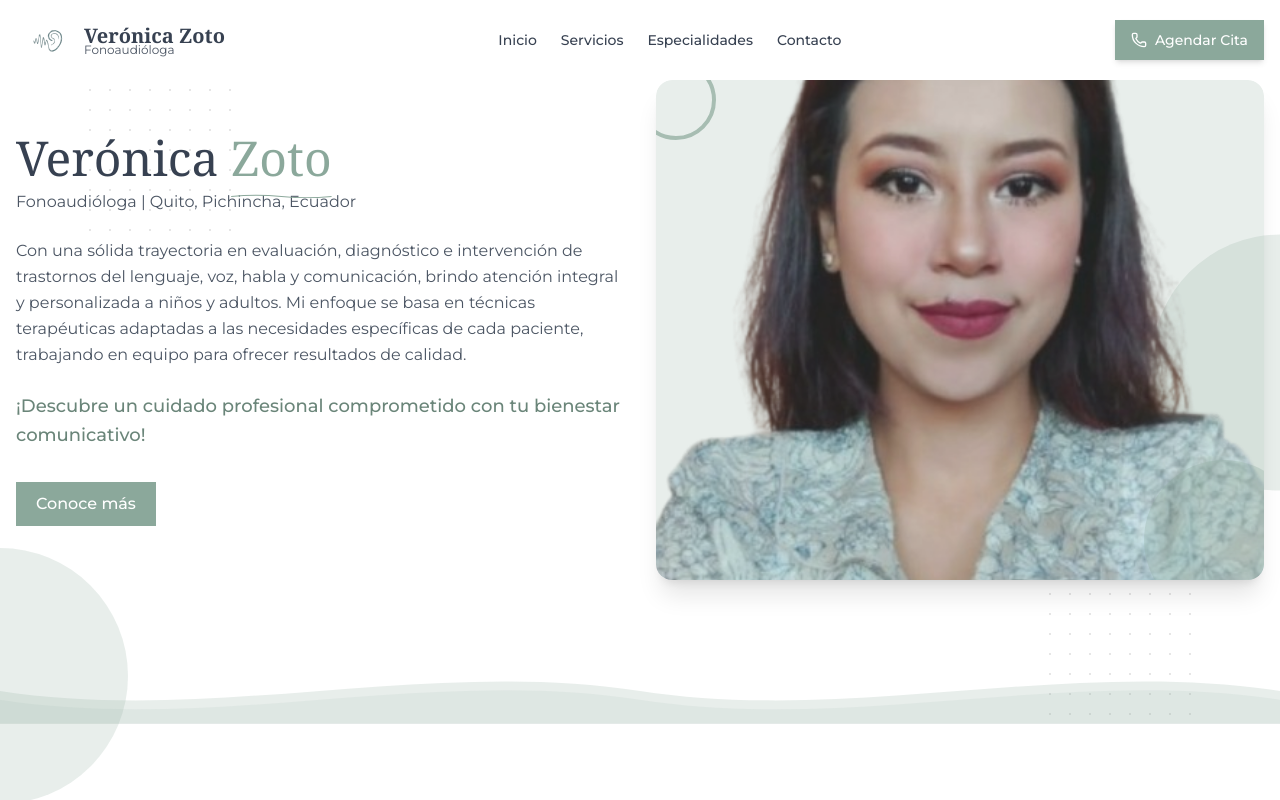
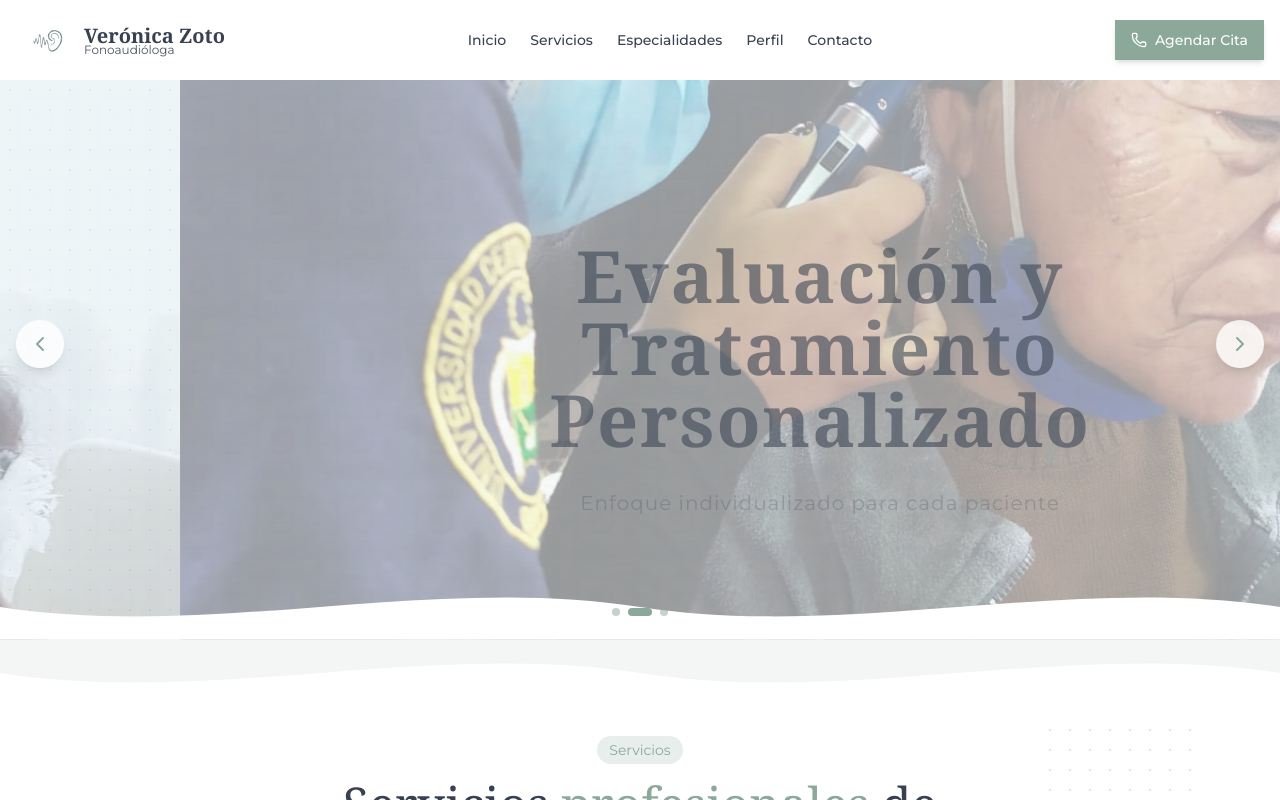
Before and after one commit to Paulfriki55/zoto_veronica_weblanding, a Next.js app in the folder speech-therapy-landing/: page / in a window 1280 px wide. Shown: the top 800 px of the page. Built offline with nearby package versions, Linux system fonts and the light colour scheme; a web font is replaced by a local one.

Commit message:
[add] new lookandfeel

```diff
--- a/speech-therapy-landing/app/page.tsx
+++ b/speech-therapy-landing/app/page.tsx
@@ -7,10 +7,38 @@ import { Skills } from "@/components/skills"
 import { Contact } from "@/components/contact"
 import { Start } from "@/components/start"
 import { Footer } from "@/components/footer"
-import { useEffect } from "react"
+import { useEffect, useRef } from "react"
 import { motion } from "framer-motion"
+import Lenis from "lenis"
 
 export default function Home() {
+  const lenisRef = useRef<Lenis | null>(null)
+
+  // Inicializar Lenis para scroll suave
+  useEffect(() => {
+    // Inicializar la instancia de Lenis
+    lenisRef.current = new Lenis({
+      duration: 1.2,
+      easing: (t) => Math.min(1, 1.001 - Math.pow(2, -10 * t)), // https://www.desmos.com/calculator/brs54l4xou
+      orientation: 'vertical',
+      gestureOrientation: 'vertical',
+      smoothWheel: true,
+      touchMultiplier: 2,
+    })
+
+    // Función para actualizar Lenis en cada frame
+    function raf(time: number) {
+      lenisRef.current?.raf(time)
+      requestAnimationFrame(raf)
+    }
+    requestAnimationFrame(raf)
+
+    return () => {
+      // Limpiar la instancia de Lenis al desmontar
+      lenisRef.current?.destroy()
+    }
+  }, [])
+
   // Inicializar el efecto de parallax al scrollear
   useEffect(() => {
     const handleScroll = () => {
@@ -39,9 +67,6 @@ export default function Home() {
       className="min-h-screen"
     >
       <Header />
-      <section id="start">
-        <Start />
-      </section>
       <section id="hero">
         <HeroCarousel />
       </section>
@@ -51,6 +76,9 @@ export default function Home() {
       <section id="skills">
         <Skills />
       </section>
+      <section id="start">
+        <Start />
+      </section>
       <section id="contact">
         <Contact />
       </section>
--- a/speech-therapy-landing/components/header.tsx
+++ b/speech-therapy-landing/components/header.tsx
@@ -20,9 +20,10 @@ export function Header() {
   }, [])
 
   const navItems = [
-    { name: "Inicio", href: "#start" },
+    { name: "Inicio", href: "#hero" },
     { name: "Servicios", href: "#about" },
     { name: "Especialidades", href: "#skills" },
+    { name: "Perfil", href: "#start" },
     { name: "Contacto", href: "#contact" },
   ]
 
--- a/speech-therapy-landing/components/hero-carousel.tsx
+++ b/speech-therapy-landing/components/hero-carousel.tsx
@@ -100,7 +100,7 @@ export function HeroCarousel() {
                     src={slide.image || "/placeholder.svg"}
                     alt={slide.title}
                     fill
-                    className="object-cover opacity-20 transition-transform duration-1000 ease-out"
+                    className="object-cover opacity-40 transition-transform duration-1500 ease-out"
                     priority={index === 0}
                   />
                 </div>
--- a/speech-therapy-landing/package.json
+++ b/speech-therapy-landing/package.json
@@ -13,10 +13,12 @@
     "@radix-ui/react-slot": "^1.1.2",
     "@radix-ui/react-tabs": "^1.1.3",
     "@react-google-maps/api": "^2.20.5",
+    "@studio-freight/lenis": "^1.0.42",
     "class-variance-authority": "^0.7.1",
     "clsx": "^2.1.1",
     "embla-carousel-react": "^8.5.2",
     "framer-motion": "^12.6.3",
+    "lenis": "^1.3.8",
     "lucide-react": "^0.475.0",
     "next": "15.1.6",
     "react": "^19.0.0",
```
Also changed, not shown: 1 other file (tests, documents, lock files or other folders).
